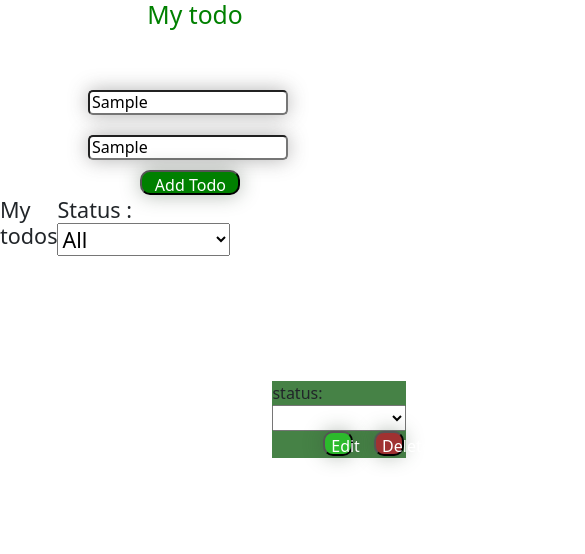
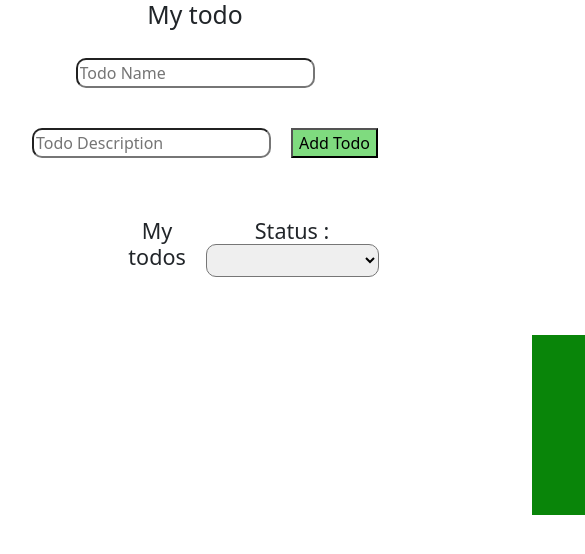
Before and after one commit to Nivash23/webtasks, a React (Vite) app: page / in a window 390 px wide. Both pictures are taken after typing "Sample", "Sample" into the empty fields and a click on the button "Add Todo". Shown: the top 554 px of the page, 585 px wide, since content can reach past the window. Built offline with nearby package versions, Linux system fonts and the light colour scheme.

Commit message:
updating...

```diff
--- /dev/null
+++ b/components/card.jsx
@@ -0,0 +1,40 @@
+import React from "react";
+
+function card({ name, description, setStatus,setName }) {
+    const statushandler = (e) => {
+        setStatus(e.target.value);
+        setName(name)
+    }
+  return (
+    <div>
+      <div id="cardcontainer">
+        <div class="row">
+          <div class="row-2">
+                      <div id='name'>Name    :{name }</div>
+          </div>
+          <div class="row-2">
+                      <div id='des'>Description :{description }</div>
+          </div>
+          <div class="row-2">
+            <div>
+              status :
+              <span>
+                <select onChange={statushandler}>
+                  <option className="choice"></option>
+                  <option className="choice">completed</option>
+                  <option className="choice">Not completed</option>
+                </select>
+              </span>
+            </div>
+          </div>
+          <div id="buttons" class='row-3'>
+            <button id="edit" type="button"> Edit</button>
+            <button id="delete" type="button">Delete</button>
+          </div>
+        </div>
+      </div>
+    </div>
+  );
+}
+
+export default card;
--- a/src/App.css
+++ b/src/App.css
@@ -1,111 +1,33 @@
-#userInteraction{
-  margin-left: 20%;
-  margin-top: 50px;
-}
-#head{
+#container{
   text-align: center;
-  color:green;
-}
-button{
-  background-color: green;
-  color:white;
-  height:25px;
-  width:150px;
-  border-radius: 10px;
-  box-shadow: 0px 0px 20px rgba(52, 73, 52, 0.4) ;
-}
-input{
-  margin:10px 10px 10px 10px;
-  width:350px;
-  height: 25px;
-  border-radius: 5px;
-  /* box-shadow: 0px 0px 20px rgba(21, 21, 21, 0.4) ; */
 }
 #datas{
   display: flex;
-  margin-left: 120px;
-  margin-right: 120px;
-  justify-content: space-between;
+  justify-content: space-around;
+  margin: 40px 0px 0px 120px;
 }
-#database{
-  background-color: rgb(70, 130, 70);
-  margin-top: 50%;
-  margin-left: 50%;
+#add{
+  background-color: rgb(127, 219, 127);
 }
-#status{
-  display:none;
+input{
+  margin:20px 20px 20px 20px;
+  border-radius: 10px;
 }
-#edit{
-  display:none;
+select{
+  border-radius: 10px;
 }
-#delete{
-  display:none;
+#buttons{
+  display: flex;
+  margin:20px 5px 5px 80px;
 }
-#cards{
+#cardcontainer{
+  background-color: rgb(9, 133, 9);
+  width:300px;
+  height:180px;
+  margin: 50px 200px 0px 0px ;
+  text-align: center;
+}
+li{
+  margin: 20px 20px 20px 500px;
   list-style: none;
 }
-#buttons{
-  margin-left: 30px;
-}
-@media(max-width:450px)
-{
-  #userInteraction{
-  margin-left: 20%;
-  margin-top: 50px;
-}
-#head{
-  text-align: center;
-  color:green;
-}
-button{
-  background-color: green;
-  color:white;
-  height:25px;
-  width:100px;
-  border-radius: 10px;
-  box-shadow: 0px 0px 20px rgba(52, 73, 52, 0.4) ;
-  margin-left: 20%;
-}
-input{
-  margin:10px 10px 10px 10px;
-  width:200px;
-  height: 25px;
-  border-radius: 5px;
-  box-shadow: 0px 0px 20px rgba(67,65, 65, .4) ;
-}
-#datas{
-  display: flex;
-  margin-left: 0px;
-  margin-right: 0px;
-  justify-content: space-between;
-}
-#database{
-  background-color: rgb(70, 130, 70);
-  margin-top: 95%;
-  margin-left: 10px;
-  margin-right: 50px;
-}
-#status,p{
-  display:none;
-}
-#edit{
-  display:none;
-  background-color: rgb(44, 186, 44);
-  width:30px;
-}
-#delete{
-  display:none;
-  background-color: rgb(160, 49, 49);
-  width:30px;
-
-}
-#buttons{
-  margin-left: 30px;
-}
-#cards{
-  list-style: none;
-}
-li{
-  cursor: pointer;
-}
-}
--- a/src/App.jsx
+++ b/src/App.jsx
@@ -1,108 +1,90 @@
-import { useState } from 'react'
-import reactLogo from './assets/react.svg'
-import './App.css'
+import { useState } from "react";
+import reactLogo from "./assets/react.svg";
+import "./App.css";
+import Card from "../components/card";
+
+import React from "react";
+
+function App() {
+  const [datas, setDatas] = useState({
+    name: "",
+    Description: "",
+  });
+  const [status, setStatus] = useState();
+  const [name, setName] = useState();
+  const [todolist, setTodolist] = useState([]);
+  const [status1, setStatus1] = useState();
+
+  const formhandler = () => {
+    todolist.push(datas);
+    setDatas({
+      name: "",
+      Description:""
+    })
+  };
+
+  const todo = todolist.find(todo => todo.name == name);
+  if (todo)
+  {
+    todo.status = status;
+    console.log(todo)
+  }
 
 
-import React from 'react'
+  return (
+    <div id="container">
+      <h2 id="head">My todo</h2>
+      <div id="userInteraction">
 
-function App() {
-  const [name, setName] = useState(null);
-  const [des, setDes] = useState(null);
-  const [data, setData] = useState(false);
-  function getName(val)
-  {
-    setName(val.target.value);
+        <input
+          id="name"
+          type="text"
+          value={datas.name}
+          onChange={(e) => {
+            setDatas({ ...datas, name: e.target.value });
+          }}
+          placeholder="Todo Name"
+        />
+        <input
+          id="descript"
+          type="text"
+          value={datas.Description}
+          onChange={(e) => {
+            setDatas({ ...datas, Description: e.target.value });
+          }}
+          placeholder="Todo Description"
+        />
 
-  }
-  function getdescript(val)
-  {
-    setDes(val.target.value);
-  }
-    let user = document.getElementById('username');
-  let descript = document.getElementById('description');
-  let status = document.getElementById('status');
-  let edt = document.getElementById('edit');
-  let del = document.getElementById('delete');
-  let card = document.getElementById('cards');
-  let databs = document.getElementById('database');
-    if (data)
-    {
-      user.textContent = `Name:${name}`;
-      descript.textContent = `Description:${des}`
-      status.style.display = 'inline';
-      del.style.display = 'inline';
-      edt.style.display = 'inline';
-
-
-
-
-      setData(false);
-  }
-  function setstatus1()
-  {
-    let stats = document.getElementById('sts');
-    stats.innerText = `completed`;
-
-  }
-  function setstatus2()
-  {
-    let stats = document.getElementById('sts');
-    stats.innerText = `status : Not completed`;
-
-  }
-
-  // let name = document.getElementById('name');
-  // let description = document.getElementById('descript');
-  // let todoname = name.value;
-  // let tododescript = description.value;
-  return (
-    <div id='container'>
-
-     <h2 id='head'>My todo</h2>
-      <div id='userInteraction'>
-        <input id='name' type="text" onChange={getName}  placeholder="Todo Name"/>
-        <input id='descript' type="text" onChange={getdescript}  placeholder="Todo Description" />
-
-        <button type="submit" onClick={()=>setData(true)}>Add Todo</button>
+        <button  onClick={formhandler} id="add">
+          Add Todo
+        </button>
       </div>
-     <div id='datas'>
+      <div id="datas">
         <h4>My todos</h4>
-        <h4>Status :<span>
-          <select>
-            <option>All</option>
-            <option>completed</option>
-            <option>Not completed</option>
-          </select>
-        </span>
-
+        <h4>
+          Status :
+          <span>
+            <select onChange={(e) => {
+              setStatus1(e.target.value)
+            }}>
+              <option className="choice"></option>
+              <option className="choice">completed</option>
+              <option className="choice">Not completed</option>
+            </select>
+          </span>
         </h4>
-        <ul id='cards'>
-          <li>
-
-        <div id='database'>
-          <p id='username'></p>
-         <p id='description'></p>
-              <div id='status'>status: <span>
-
-                <select>
-
-
-              <option></option>
-              <option>completed</option>
-              <option>Not completed</option>
-         </select>
-              </span></div>
-         <div id='buttons'>
-           <button id='edit'  type='button'>Edit</button>
-                <button id='delete' type='button'>Delete</button>
-         </div>
-       </div>
-          </li>
-        </ul>
       </div>
+        <div>
+          <ul id="cards">
+            {todolist.map((todo, i) => (
+              <li key={i}>
+                <Card name={todo.name} description={todo.Description} setStatus={setStatus} setName={setName} />
+              </li>
+            ))}
+          </ul>
+        </div>
     </div>
-
-  )
+  );
 }
 
-export default App
+export default App;
```
Also changed, not shown: components/Database.jsx (deleted).
